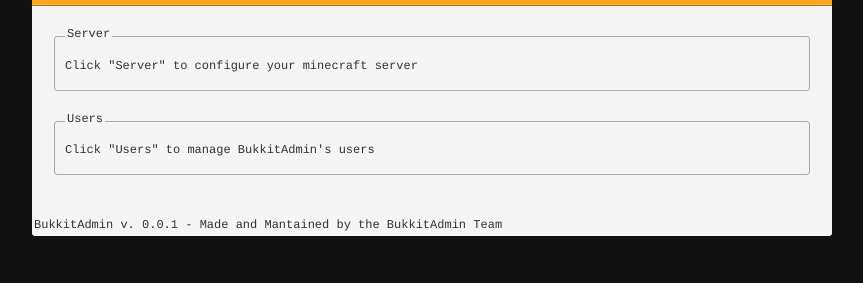
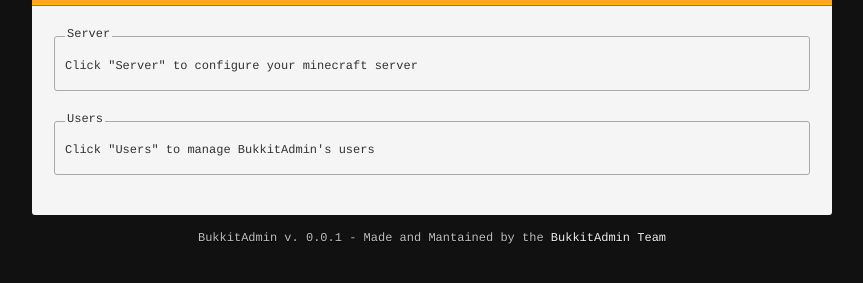
Before and after one commit to psramkumar/WebBukkit, a PHP site: the page made by pages/admin.php in a window 1280 px wide. Shown: the part 71-354 px from the top of the page, without its empty margins (208-1071 px from the left). Run offline with PHP 8.4, Linux system fonts and the light colour scheme; the template is opened without the code that fills it, so the values that code supplies are empty.

Commit message:
Minor cosmetic changes. Removed stray footer.php, fixed footer link color. Removed .svn folder

```diff
--- a/global/footer.php
+++ /dev/null
@@ -1,5 +0,0 @@
-
-	<div id="copyright"><span>BukkitAdmin v. 0.0.1 - Made and Mantained by the <a href="http://github.com/BukkitAdmin">BukkitAdmin Team</a></span></div>
-</div>
-</body>
-</html>
--- a/global/forms.css
+++ b/global/forms.css
@@ -71,7 +71,6 @@ input[type=text],input[type=password]{
 	-webkit-border-radius: 3px;
 	-moz-border-radius: 3px;
 	border-radius: 3px;
-	//width: 648px;
 	padding-left: 5px;
 	padding-right: 5px;
 	font-family: "Courier", sans-serif;
@@ -82,8 +81,8 @@ input[type=text],input[type=password]{
   -moz-transition: all 0.2s ease-in;
   transition: all 0.2s ease-in;
   height: 23px;
+  width: 200px;
   vertical-align: middle;
-  font-size: 12px;
 }
 
 input[type=text]:focus,
--- a/global/global.css
+++ b/global/global.css
@@ -75,11 +75,15 @@ a:focus{
 #Footer{
   width: 500px;
   margin: 0 auto;
-  color: #aaaaaa;
+  color: #bfbfbf;
   font-family: "Courier", sans-serif;
   text-shadow: 0px 1px 1px rgba(0, 0, 0, 1);
   text-align: center;
   margin-bottom: 20px;
+}
+
+#Footer a{
+  color: #efefef;
 }
 
 #Logo{
@@ -238,6 +242,10 @@ th{
   line-height: 1.5em;
 }
 
+.list th {
+  border-bottom: #aaaaaa solid 1px;
+}
+
 td.edit{
   font-family: 'Arial Rounded MT Bold';
   font-size: 25px;
```
